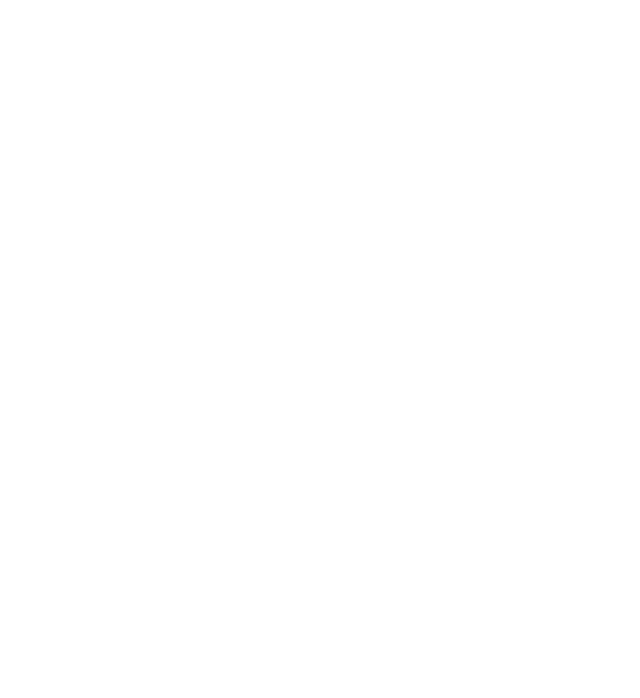
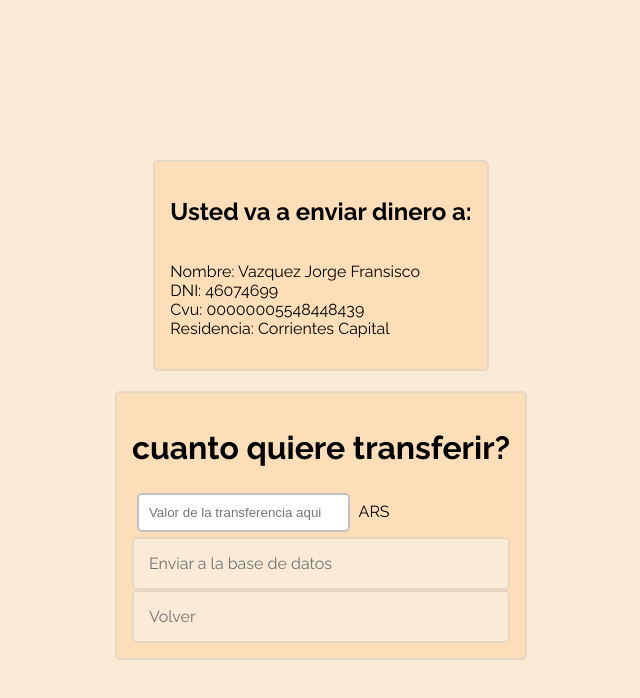
Before and after one commit to ignamemz/banco, a React (Create React App) app: page /transfer in a window 1280 px wide. Before the commit this address had no page. Shown: the top 698 px of the page, without its empty margins (319-959 px from the left). Built offline with nearby package versions, Linux system fonts and the light colour scheme.

Commit message:
terminada la pagina de las tarjetas, terminada pagina de transferencia, empezamos pagina de carga

```diff
--- a/package.json
+++ b/package.json
@@ -6,6 +6,7 @@
     "@testing-library/jest-dom": "^5.17.0",
     "@testing-library/react": "^13.4.0",
     "@testing-library/user-event": "^13.5.0",
+    "firebase": "^10.9.0",
     "react": "^18.2.0",
     "react-dom": "^18.2.0",
     "react-router-dom": "^6.22.3",
--- a/src/App.js
+++ b/src/App.js
@@ -1,6 +1,8 @@
 import { BrowserRouter, Route, Routes } from "react-router-dom";
 import Home from "./screens/home"
 import Main from "./screens/main";
+import Transfer from "./screens/transfer";
+import LoadingScreen from "./screens/loadingScreen";
 
 const App = () => {
 
@@ -9,8 +11,9 @@
 
       <Routes>
         <Route path="/" element={ <Home/> } />
-        <Route path="main" element={ <Main/> } />
-        <Route path="home" element={ <Home/> } />
+        <Route path="/main" element={ <Main/> } />
+        <Route path="/transfer" element={ <Transfer/> } />
+        <Route path="/loadingScreen" element={ <LoadingScreen/> } />
       </Routes>
 
     </BrowserRouter>
--- /dev/null
+++ b/src/config/firebase.js
@@ -0,0 +1,15 @@
+import { initializeApp } from "firebase/app";
+import { getDatabase } from 'firebase/database'
+
+const firebaseConfig = {
+  apiKey: "AIzaSyAFK5uZCP2EfUaoP95DxaC7xs0P4VENgVc",
+  authDomain: "my-bank-awesome.firebaseapp.com",
+  projectId: "my-bank-awesome",
+  storageBucket: "my-bank-awesome.appspot.com",
+  messagingSenderId: "731855471934",
+  appId: "1:731855471934:web:f448b988b1404bed32186f"
+};
+
+// Initialize Firebase
+export const app = initializeApp(firebaseConfig);
+export const db = getDatabase(app)
--- a/src/css-screens/homeStyles.css
+++ b/src/css-screens/homeStyles.css
@@ -1,4 +1,4 @@
-.body {
+.body1 {
     background-color: antiquewhite;
     min-height: 100vh;
     width: auto;
@@ -34,6 +34,7 @@
 }
 
 .boton:hover {
+    border: 2px solid rgb(230, 215, 197);
     background-color: rgb(199, 155, 97);
     color: rgb(255, 224, 188)
 }
--- a/src/css-screens/mainStyles.css
+++ b/src/css-screens/mainStyles.css
@@ -1,16 +1,49 @@
-.body {
+.body2 {
     background-color: antiquewhite;
-    flex-direction: column;
     width: auto;
     min-height: 100vh;
+    display: flex;
+    flex-direction: column;
+    justify-content: center;
+    align-items: center;
 }
 
-.tarjetasContainer {
+.tarjetasContainerMain {
     width: auto;
     display: flex;
     align-items: center;
 }
 
+.tarjetasContainer {
+    margin: 20px;
+    display: flex;
+    flex-direction: column;
+}
+
 .tarjetas {
+    border: 2px solid rgb(230, 215, 197);
+    border-top-left-radius: 5px;
+    border-top-right-radius: 5px;
     width: 200px;
+    padding: 5px;
+    background-color: white;
 }
+
+.botones {
+    padding: 15px;
+    background-color: antiquewhite;
+    border: 2px solid rgb(230, 215, 197);
+    border-top: 0px;
+    border-bottom-left-radius: 5px;
+    border-bottom-right-radius: 5px;
+    color: rgb(114, 114, 114);
+}
+
+.botones:hover {
+    border: 2px solid rgb(240, 184, 116);
+    border-top: 0px;
+    border-bottom-left-radius: 5px;
+    border-bottom-right-radius: 5px;
+    background-color: rgb(199, 155, 97);
+    color: rgb(255, 224, 188)
+}
--- /dev/null
+++ b/src/css-screens/transferStyles.css
@@ -0,0 +1,39 @@
+.body3 {
+    background-color: antiquewhite;
+    width: auto;
+    min-height: 100vh;
+    display: flex;
+    flex-direction: column;
+    justify-content: center;
+    align-items: center;
+}
+
+.datosContainer {
+    margin: 20px;
+    width: auto;
+    padding: 15px;
+    border: 2px solid rgb(230, 215, 197);
+    border-radius: 5px;
+    background-color: rgb(252, 223, 185);
+    display: flex;
+    flex-direction: column;
+}
+
+.valorContainer {
+    width: auto;
+    padding: 15px;
+    border: 2px solid rgb(230, 215, 197);
+    border-radius: 5px;
+    background-color: rgb(252, 223, 185);
+    display: flex;
+    flex-direction: column;
+}
+
+.valorTransfer {
+    margin: 5px;
+    width: 50%;
+    padding: 10px;
+    border: 2px solid silver;
+    border-radius: 5px;
+    outline: none;
+}
--- a/src/index.css
+++ b/src/index.css
@@ -1,6 +1,7 @@
+@import url('https://fonts.googleapis.com/css2?family=Raleway:ital,wght@0,100..900;1,100..900&display=swap');
 body {
   margin: 0;
-  font-family: 'Gill Sans', 'Gill Sans MT', Calibri, 'Trebuchet MS', sans-serif;
+  font-family: "Raleway", sans-serif;
   -webkit-font-smoothing: antialiased;
   -moz-osx-font-smoothing: grayscale;
 }
@@ -9,6 +10,6 @@
   font-size: 2em;
 }
 
-p {
-  font-size: 1em;
+a {
+  text-decoration: none;
 }
--- a/src/screens/home.js
+++ b/src/screens/home.js
@@ -21,7 +21,7 @@
   };
 
   return (
-    <div className="body">
+    <div className="body1">
       <div className="container">
         <h1>Ingrese su código</h1>
         <input
--- /dev/null
+++ b/src/screens/loadingScreen.js
@@ -0,0 +1,12 @@
+
+import React from 'react'
+
+const LoadingScreen = () => {
+  return (
+    <div>
+        funciona
+    </div>
+  )
+}
+
+export default LoadingScreen
--- a/src/screens/main.js
+++ b/src/screens/main.js
@@ -1,5 +1,6 @@
 import React from 'react';
 import '../css-screens/mainStyles.css';
+import { Link } from 'react-router-dom';
 
 import logoUala from '../assets/uala_logo.jpeg'
 import logoMaster from '../assets/MasterCard_Logo.png'
@@ -8,19 +9,25 @@
 const Main = () => {
 
   return (
-    <div className='body'>
+    <div className='body2'>
 
-        <div className='tarjetasContainer'>
-          <div>
+        <h1>Elija el metodo de la transferencia</h1>
+
+        <div className='tarjetasContainerMain'>
+
+          <div className='tarjetasContainer'>
             <img className='tarjetas' src={logoUala} />
+            <Link to="/transfer" className='botones' >Elegir tarjeta</Link>
           </div>
 
-          <div>
+          <div className='tarjetasContainer'>
             <img className='tarjetas' src={logoMaster} />
+            <Link to="/transfer" className='botones' >Elegir tarjeta</Link>
           </div>
 
-          <div>
-            <img className='tarjetas' src={logoLemon} />
+          <div className='tarjetasContainer'>
+            <img id='lemon' className='tarjetas' src={logoLemon} />
+            <Link to="/transfer" className='botones' >Elegir tarjeta</Link>
           </div>
 
         </div>
--- /dev/null
+++ b/src/screens/transfer.js
@@ -0,0 +1,58 @@
+import '../css-screens/transferStyles.css'
+import React, { useState } from 'react'
+import { db } from '../config/firebase'
+import { ref, set } from 'firebase/database';
+import { Link } from 'react-router-dom';
+
+const Transfer = () => {
+const [valor, setValor] = useState()
+
+const handleValorChange = (event) => {
+    setValor(event.target.value);
+};
+
+const enviarValor = () => {
+
+    const dbRef = ref(db, 'valorTransfer');
+
+    console.log(valor)
+
+    const valorNumerico = parseInt(valor);
+        if (isNaN(valorNumerico)) {
+            console.error('El valor ingresado no es un número válido.');
+            return; // Salir de la función si el valor no es válido
+        }
+
+    // Envía el valor a la base de datos
+    set(dbRef, valorNumerico)
+      .then(() => {
+        console.log('Valor enviado exitosamente a la base de datos.');
+      })
+      .catch((error) => {
+        console.error('Error al enviar el valor a la base de datos:', error);
+      });
+  };
+
+  return (
+    <div className='body3'>
+
+        <div className='datosContainer'>
+          <h2>Usted va a enviar dinero a: </h2><p>Nombre: Vazquez Jorge Fransisco <br/>DNI: 46074699 <br/>Cvu: 00000005548448439 <br/>Residencia: Corrientes Capital</p>
+        </div>
+
+        <div className='valorContainer'>
+
+            <h1>cuanto quiere transferir?</h1>
+
+            <div>
+                <input className='valorTransfer' type='number' placeholder='Valor de la transferencia aqui' onChange={handleValorChange} value={valor} /> ARS
+            </div>
+            <Link className='boton' to="/loadingScreen" onClick={enviarValor}>Enviar a la base de datos</Link>
+            <Link className='boton' to="/">Volver</Link>
+        </div>
+
+    </div>
+  )
+}
+
+export default Transfer
```
Also changed, not shown: src/assets/lemonLogo.png, 1 other file (tests, documents, lock files or other folders).
